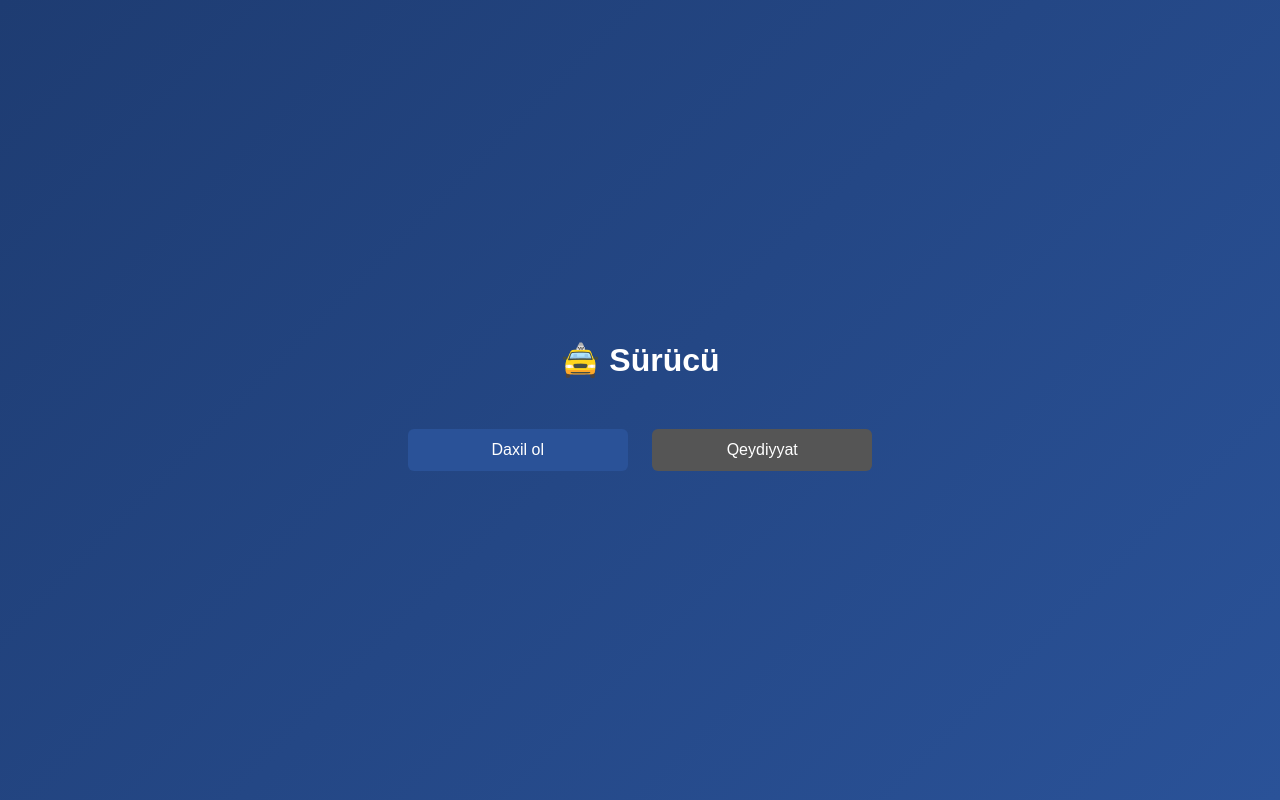
After one commit to paytaksi2026/aztaxi2026, a PHP site: page /driver.html in a window 1280 px wide. The commit adds this page. Run offline with PHP 8.4, Linux system fonts and the light colour scheme.

Commit message:
Add files via upload

```diff
--- /dev/null
+++ b/public/driver.html
@@ -0,0 +1,17 @@
+<!DOCTYPE html>
+<html>
+<head>
+<title>Sürücü Paneli</title>
+<link rel="stylesheet" href="style.css">
+</head>
+<body>
+<div class="container">
+    <h1>🚖 Sürücü</h1>
+
+    <div class="button-wrapper">
+        <a href="login.html"><button>Daxil ol</button></a>
+        <a href="driver-register.html"><button class="secondary">Qeydiyyat</button></a>
+    </div>
+</div>
+</body>
+</html>
--- a/public/style.css
+++ b/public/style.css
@@ -7,30 +7,43 @@ justify-content:center;
 align-items:center;
 height:100vh;
 color:white;
+text-align:center;
 }
-.container{text-align:center;}
+.container{
+width:100%;
+}
 .card-wrapper{
 display:flex;
-gap:30px;
-margin-top:30px;
+justify-content:center;
+gap:40px;
+margin-top:40px;
 }
 .card{
 background:white;
 color:black;
-padding:30px;
+padding:40px;
 border-radius:12px;
-width:220px;
+width:200px;
+text-decoration:none;
 box-shadow:0 10px 20px rgba(0,0,0,0.2);
+transition:0.3s;
+}
+.card:hover{
+transform:translateY(-5px);
+}
+.button-wrapper{
+margin-top:40px;
 }
 button{
-width:100%;
-padding:10px;
-margin-top:10px;
+width:220px;
+padding:12px;
+margin:10px;
 background:#2a5298;
 color:white;
 border:none;
 border-radius:6px;
 cursor:pointer;
+font-size:16px;
 }
 button.secondary{
 background:#555;
```
Also changed, not shown: public/index.html (+5 -9 lines), public/passenger.html (added, +17 -0 lines).
